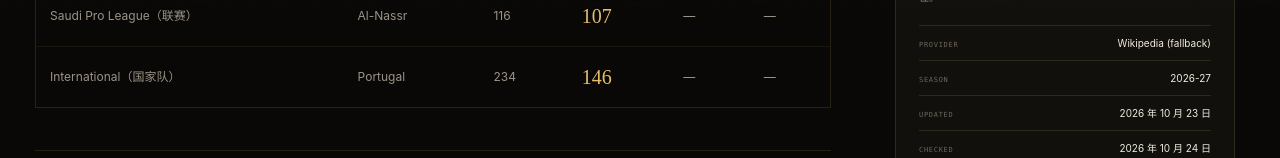
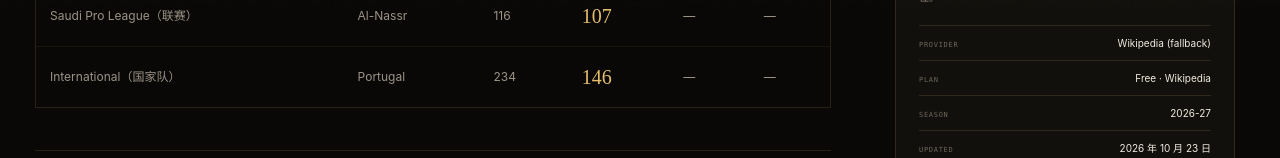
Before and after one commit to haohaohao-cell/goat-atlas, a Next.js app: page /live in a window 1280 px wide. Shown: the part 794-952 px from the top of the page. Built offline with nearby package versions, Linux system fonts and the light colour scheme; no server answers.

Commit message:
docs: mark the live data plan as free

```diff
--- a/app/live/page.tsx
+++ b/app/live/page.tsx
@@ -191,6 +191,16 @@
                   <dd>{live.provider}</dd>
                 </div>
                 <div>
+                  <dt>Plan</dt>
+                  <dd>
+                    {live.status === "fallback"
+                      ? "Free · Wikipedia"
+                      : live.status === "live"
+                        ? "API-Football"
+                        : "Snapshot"}
+                  </dd>
+                </div>
+                <div>
                   <dt>Season</dt>
                   <dd>{live.season}</dd>
                 </div>
```
Also changed, not shown: 1 other file (tests, documents, lock files or other folders).
